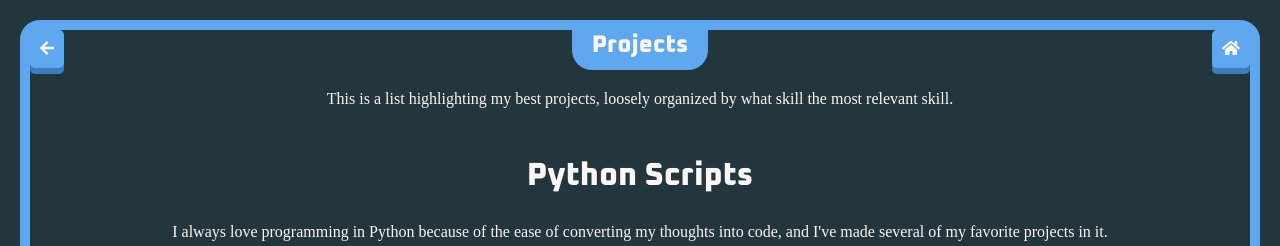
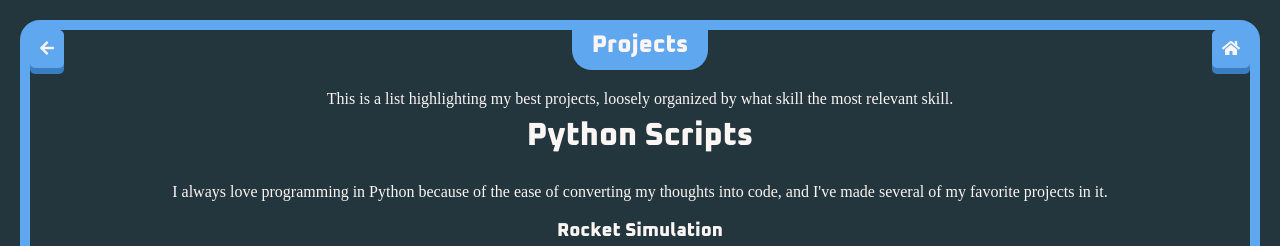
Before and after one commit to rkuhlf/kuhlman-portfolio, a React (Create React App) app: page /projects in a window 1280 px wide. Shown: the top 246 px of the page. Built offline with nearby package versions, Linux system fonts and the light colour scheme; a web font is replaced by a local one.

Commit message:
Fix margin on title

```diff
--- a/src/pages/Home.js
+++ b/src/pages/Home.js
@@ -61,7 +61,7 @@
               {this.individualSkill("Unity", 40, "skill/unity")}
               {this.individualSkill("Data", 95, "skill/math-and-data")}
               {this.individualSkill("Git", 75, "skill/git")}
-              {this.individualSkill("Engr", 60, "skill/engineering")}
+              {this.individualSkill("Engr.", 60, "skill/engineering")}
               {this.individualSkill("Art", 40, "skill/art")}
               {/* Consider adding
               Audacity
--- a/src/styles.css
+++ b/src/styles.css
@@ -210,7 +210,7 @@
 }
 
 .about-text h2 {
-  margin-top: 1.5em;
+  margin-top: 0.25em;
   font-size: 2em;
 }
 
```
